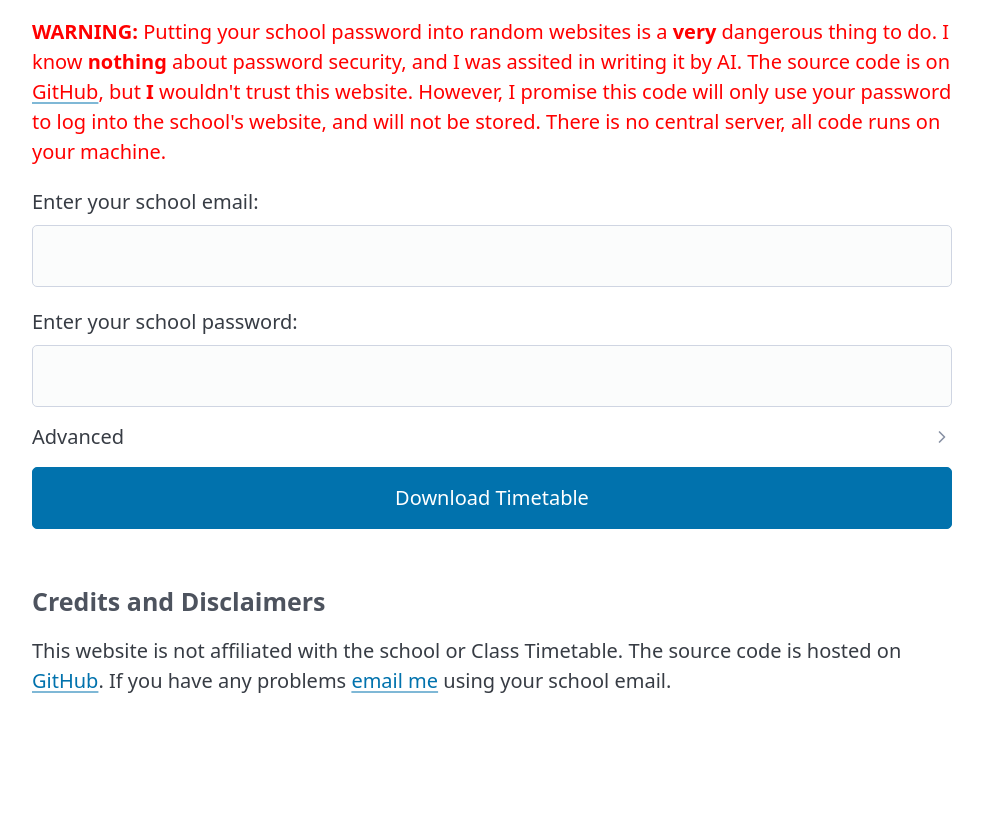
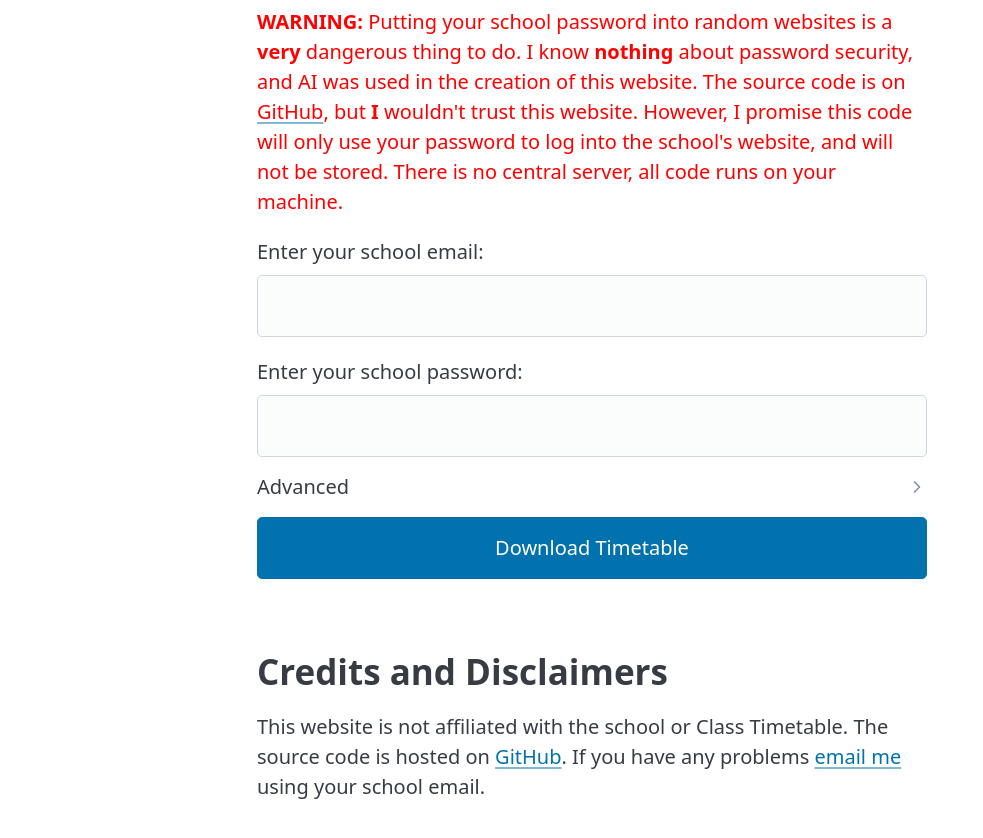
Before and after one commit to liam-llewellyn/timetable-generator, a plain HTML site: page index.html in a window 1280 px wide. Shown: the part 238-1076 px from the top of the page, without its empty margins (48-1031 px from the left). Before the commit the page ends 1034 px from the top, so only its background shows below. Drawn offline with nearby package versions, Linux system fonts and the light colour scheme.

Commit message:
Fixed small spelling mistakes

```diff
--- a/index.html
+++ b/index.html
@@ -1,5 +1,5 @@
 <!DOCTYPE html>
-<html>
+<html lang="en">
   <head>
     <title>Timetable Generator</title>
     <link
@@ -8,7 +8,7 @@
     />
   </head>
 
-  <body style="margin: 40px; padding: 40px; width: 1000px">
+  <body style="padding: 40px; max-width: 750px; width: 100%; margin: auto">
     <h1><code>.timetable</code> Generator for NBSC Manly Campus</h1>
     <p>
       Converts the school's web timetable to a <code>.timetable</code> file for
@@ -18,8 +18,8 @@
     <p style="color: red">
       <strong>WARNING:</strong> Putting your school password into random
       websites is a <strong>very</strong> dangerous thing to do. I know
-      <strong>nothing</strong> about password security, and I was assited in
-      writing it by AI. The source code is on
+      <strong>nothing</strong> about password security, and AI was used in the
+      creation of this website. The source code is on
       <a
         style="color: red"
         href="https://github.com/liam-llewellyn/timetable-generator"
@@ -58,7 +58,7 @@
       <p id="error-display"></p>
     </form>
 
-    <h4>Credits and Disclaimers</h4>
+    <h2>Credits and Disclaimers</h4>
     <p>
       This website is not affiliated with the school or Class Timetable. The
       source code is hosted on
```
